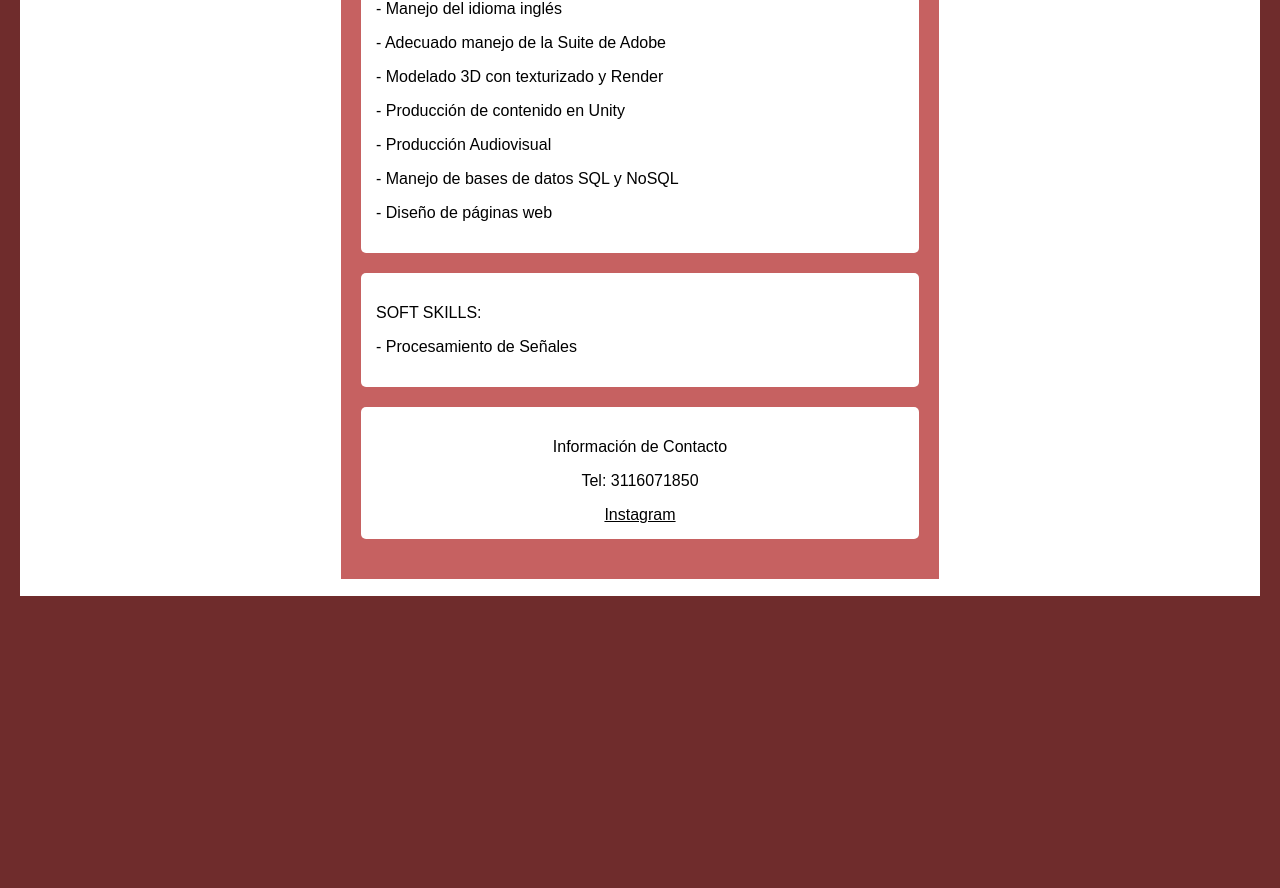
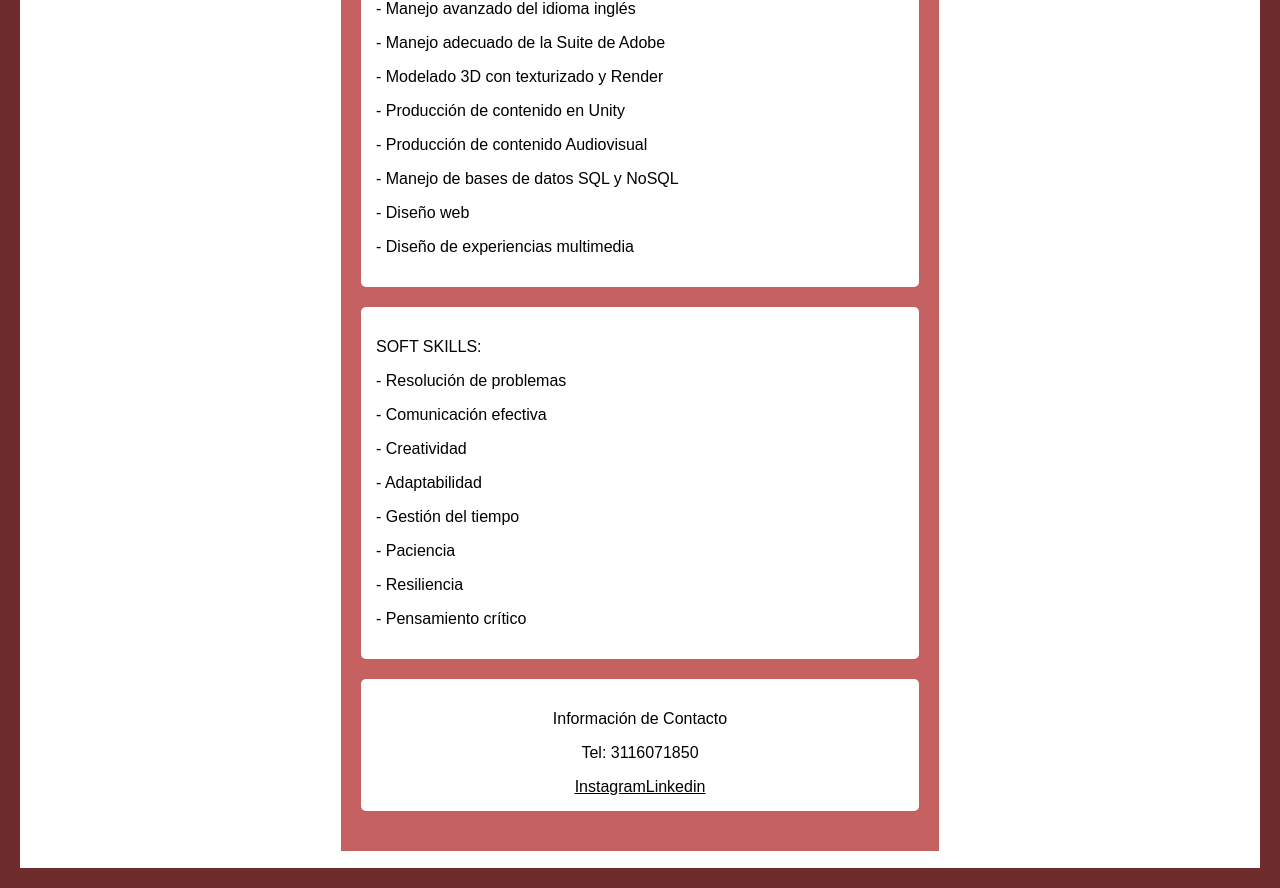
Before and after one commit to andresF864/Parcial-2, a React (Vite) app: page / in a window 1280 px wide. Shown: the part 900-1788 px from the top of the page. Before the commit the page ends 1516 px from the top, so only its background shows below. Built offline with nearby package versions, Linux system fonts and the light colour scheme.

Commit message:
Update Home.jsx

```diff
--- a/src/components/Home.jsx
+++ b/src/components/Home.jsx
@@ -9,26 +9,35 @@ function Home() {
       </div>
       <div className="content">
       <img className="imge" src="https://preview.redd.it/n5b2k59hhfgf1.png?width=317&format=png&auto=webp&s=70020fd3e17ce99bde7a85c9e518177e29eb2ad9" alt="Foto de Andres"/>
-        <p>Estudiante de ingeniería multimedia en la Universidad Autónoma de Occidente con experiencia en proyectos que integran diferentes tipos de metodologías de diseño e inclusión de contenidos diversos, tales como: imágenes, video, gráficos, sonido y animación.</p>
+        <p>Estudiante de ingeniería multimedia en la Universidad Autónoma de Occidente con experiencia en proyectos que integran diferentes tipos de metodologías de diseño e inclusión de diversos contenidos multimedia, tales como: imágenes, video, gráficos, sonido y animación.</p>
       </div>
       <div className="content2">
         <p>HARD SKILLS:</p>
-        <p>- Manejo del idioma inglés</p>
-        <p>- Adecuado manejo de la Suite de Adobe</p>
+        <p>- Manejo avanzado del idioma inglés</p>
+        <p>- Manejo adecuado  de la Suite de Adobe</p>
         <p>- Modelado 3D con texturizado y Render</p>
         <p>- Producción de contenido en Unity</p>
-        <p>- Producción Audiovisual</p>
+        <p>- Producción de contenido Audiovisual</p>
         <p>- Manejo de bases de datos SQL y NoSQL</p>
-        <p>- Diseño de páginas web</p>
+        <p>- Diseño web</p>
+        <p>- Diseño de experiencias multimedia</p>
       </div>
       <div className="content3">
         <p>SOFT SKILLS:</p>
-        <p>- Procesamiento de Señales</p>
+        <p>- Resolución de problemas</p>
+        <p>- Comunicación efectiva</p>
+        <p>- Creatividad</p>
+        <p>- Adaptabilidad</p>
+        <p>- Gestión del tiempo</p>
+        <p>- Paciencia</p>
+        <p>- Resiliencia</p>
+        <p>- Pensamiento crítico</p>
       </div>
       <div className="content4">
         <p>Información de Contacto</p>
         <p>Tel: 3116071850</p>
         <a href="https://www.instagram.com/andresf_864/" className="subtitle">Instagram</a>
+        <a href="https://www.linkedin.com/in/andres-de-la-cruz-ulloa-64846121b" className="subtitle">Linkedin</a>
       </div>
     </div>
   );
```
